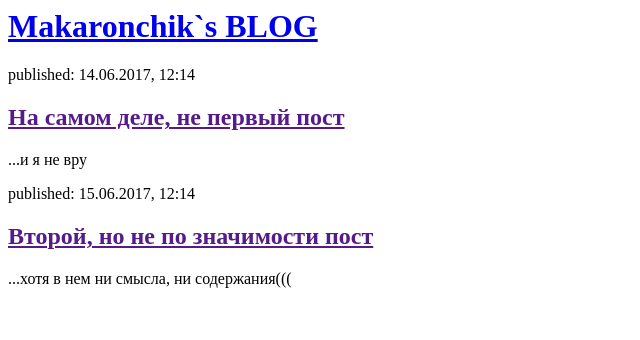
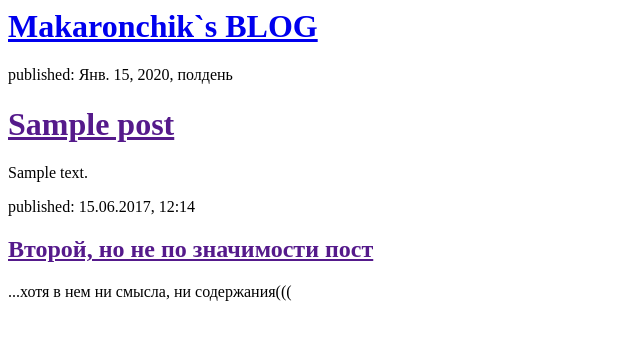
Before and after one commit to makaronchik4/my-first-blog, a Django app: template blog/templates/blog/post_list.html in a window 1280 px wide. Shown: the top 340 px of the page, without its empty margins (0-640 px from the left). Run offline with Django 3.2, Linux system fonts and the light colour scheme; the template is opened without the code that fills it: values that come from a table or form of the project are taken from there, others are empty; tables that the repository leaves empty hold one stand-in row (values such as "Sample post").

Commit message:
Modified templates to display post from DB.

```diff
--- a/blog/templates/blog/post_list.html
+++ b/blog/templates/blog/post_list.html
@@ -7,12 +7,13 @@
             <h1><a href="/">Makaronchik`s BLOG</a></h1>
         </div>
 
-        <div>
-            <p>published: 14.06.2017, 12:14</p>
-            <h2><a href="">На самом деле, не первый пост</a></h2>
-            <p>...и я не вру</p>
-        </div>
-
+       {% for post in posts %}
+            <div>
+                <p>published: {{ post.published_date }}</p>
+                <h1><a href="">{{ post.title }}</a></h1>
+                <p>{{ post.text|linebreaksbr }}</p>
+            </div>
+       {% endfor %}
         <div>
             <p>published: 15.06.2017, 12:14</p>
             <h2><a href="">Второй, но не по значимости пост</a></h2>
--- a/blog/views.py
+++ b/blog/views.py
@@ -1,5 +1,7 @@
 from django.shortcuts import render
+from django.utils import timezone
+from .models import Post
 
-# Create your views here.
 def post_list(request):
-    return render(request, 'blog/post_list.html', {})
+    posts = Post.objects.filter(published_date__lte=timezone.now()).order_by('published_date')
+    return render(request, 'blog/post_list.html', {'posts': posts})
```
